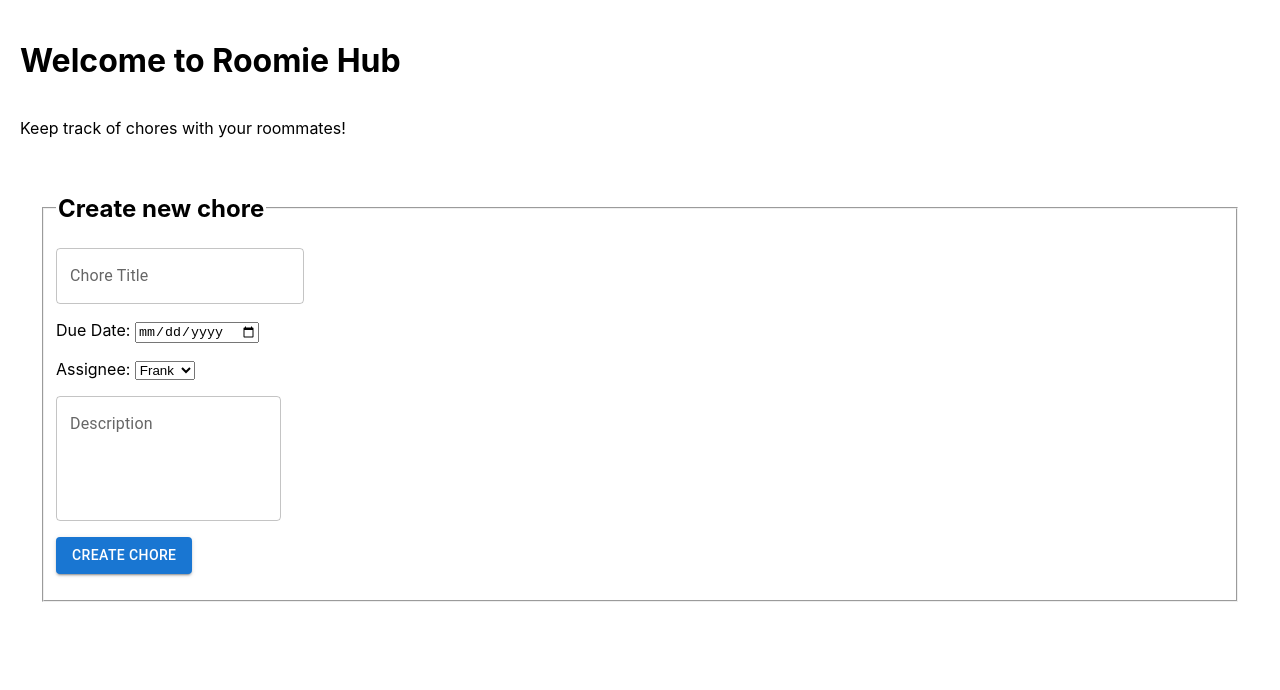
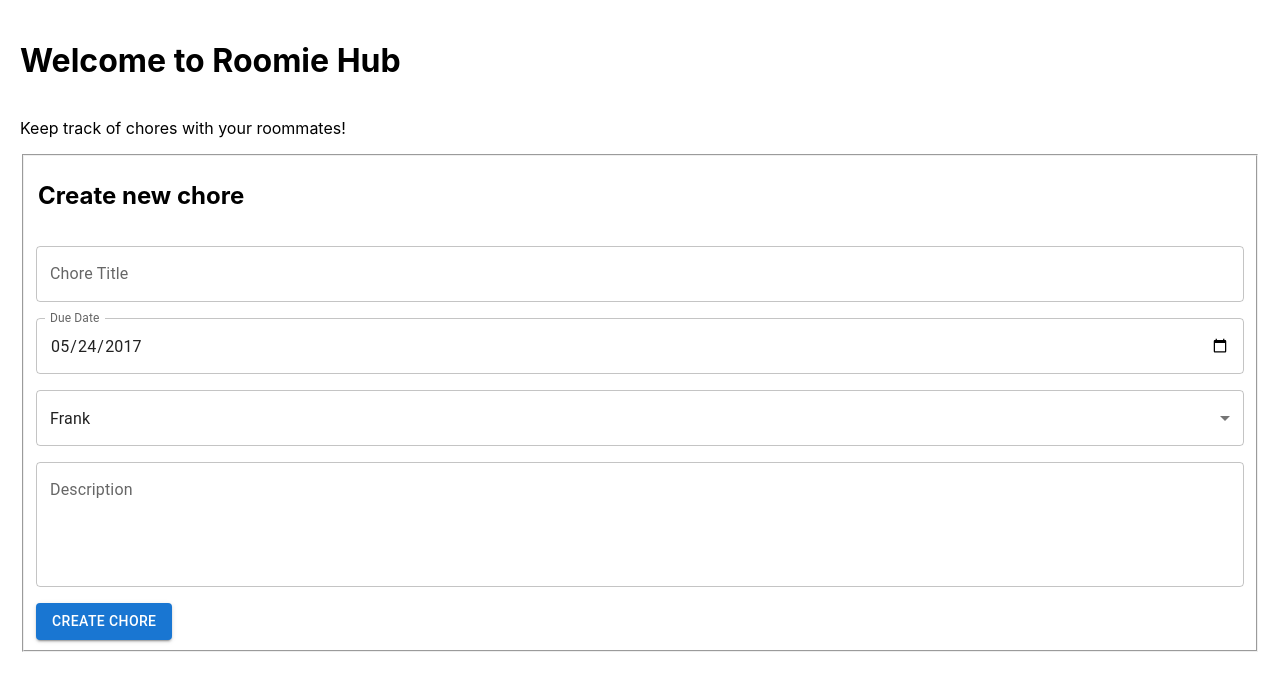
Before and after one commit to fraander/roomiehub, a React (Create React App) app in the folder roomie-hub/: page / in a window 1280 px wide. Shown: the top 690 px of the page. Built offline with nearby package versions, Linux system fonts and the light colour scheme.

Commit message:
Update App.js

```diff
--- a/roomie-hub/src/App.js
+++ b/roomie-hub/src/App.js
@@ -3,44 +3,46 @@ import './App.css';
 
 import Button from '@mui/material/Button';
 import TextField from '@mui/material/TextField';
+import MenuItem from '@mui/material/MenuItem';
+import Select from '@mui/material/Select';
+import Stack from '@mui/material/Stack';
 
-const preview_model = {
-  users: {
-    user_f: "Frank",
-    user_t: "Theo",
-    user_v: "Venna"
-  },
-  chores: {
-    chore_1: {
-      title: "Take out trash",
-      // assignee: user_f,
-      description: "Bag is full. Once trash is taken out the bag also needs replacing."
-    }
-  }
-}
+const preview_roommates = ["Frank", "Theo", "Venna"]
+
+// const preview_chores = {
+//   chore_1: {
+//     title: "Take out trash",
+//     // assignee: user_f,
+//     description: "Bag is full. Once trash is taken out the bag also needs replacing."
+//   }
+// }
 
 const NewChoreModal = () => {
-  const roommates = ["Frank", "Veena", "Theo"] // get this list from the backend
+  const roommates = preview_roommates // get this list from the backend
 
   return (
-    <div style={{ padding: 20 }}>
-      <fieldset>
+    <div>
+      <fieldset> {/*Need to style the fieldset a little more to match*/}
+        <Stack spacing={2}>
           <legend><h2>Create new chore</h2></legend>
 
           <TextField id="filled-basic" label="Chore Title" variant="outlined" />
 
-        <p> {/* Convert to MUI version */}
-          <span>Due Date: </span><input type="date"></input>
-        </p>
+          <TextField
+            id="date"
+            label="Due Date"
+            type="date"
+            defaultValue="2017-05-24" // set to today by default
+          />
 
-        <p> {/* Convert to MUI version */}
-          <span>Assignee: </span>
-          <select>
+          <Select
+            label="Assignee" // Make this show up
+            value="Frank" // Make this update properly
+          >
             {roommates.map((roommate) => (
-              <option value={roommate}>{roommate}</option>
+              <MenuItem value={roommate}>{roommate}</MenuItem>
             ))}
-          </select>
-        </p>
+          </Select>
 
           <TextField // need to make width flexible
             id="outlined-multiline-static"
@@ -53,6 +55,7 @@ const NewChoreModal = () => {
             <Button variant="contained">Create Chore</Button>
           </p>
 
+        </Stack>
       </fieldset>
     </div>
   );
```
Lines whose indentation alone changed are shown as unchanged.
